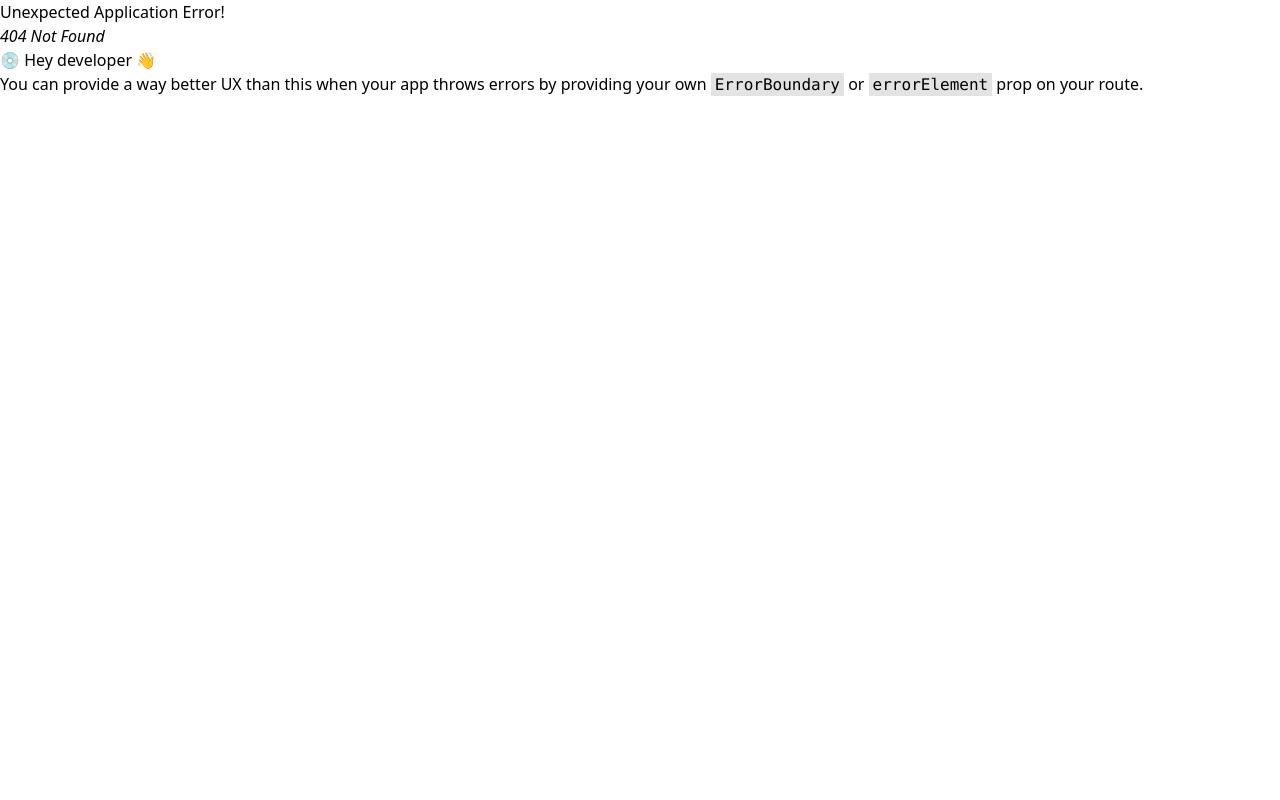
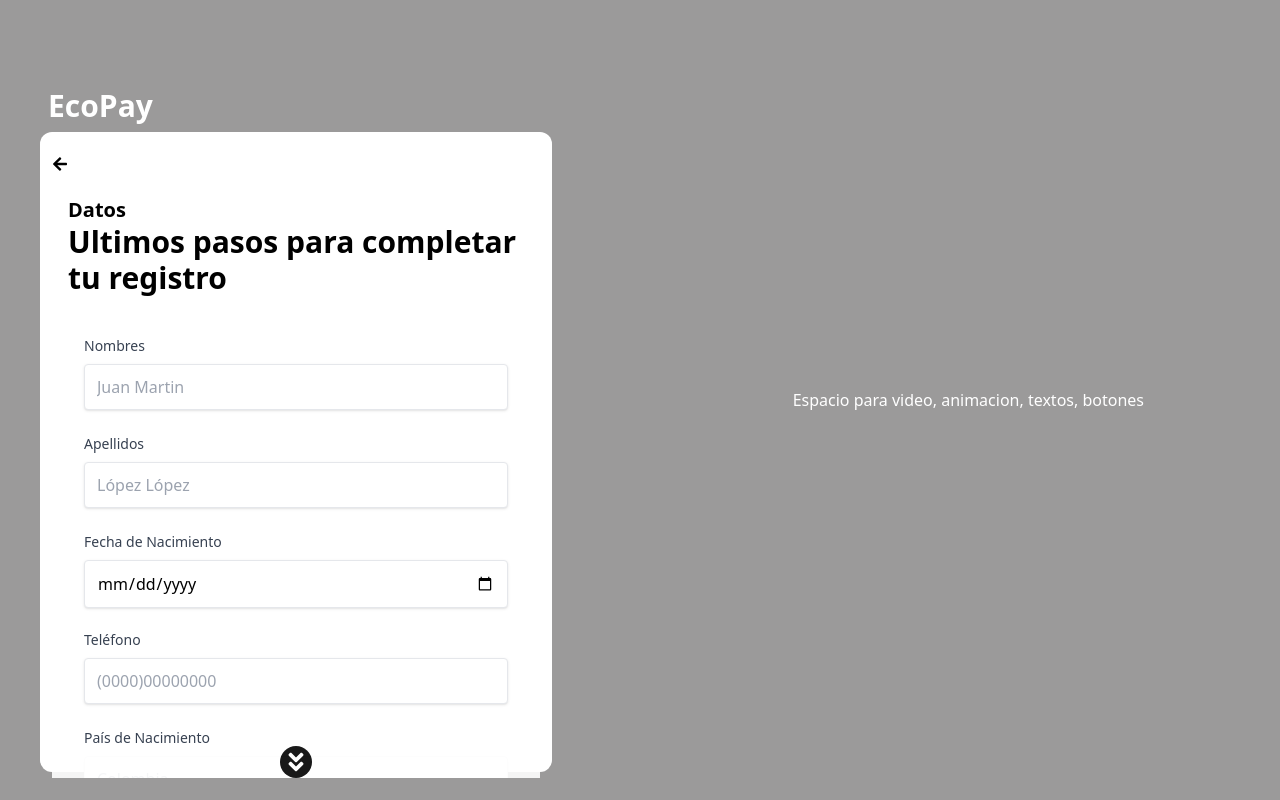
Before and after one commit to No-Country/s13-21-ft-java, a React (Vite) app in the folder Walam_Front/: page /UsersDataForm in a window 1280 px wide. Before the commit this address had no page. Built offline with nearby package versions, Linux system fonts and the light colour scheme.

Commit message:
Modificaciones varias

```diff
--- a/Walam_Front/src/Router/index.jsx
+++ b/Walam_Front/src/Router/index.jsx
@@ -4,7 +4,7 @@ import Loader from '../components/Loader/Loader'
 import { MainLayout } from '../Layouts'
 
 import {
-  Users,
+  UsersDataForm,
   OnBoarding,
   Login,
   Register,
@@ -31,10 +31,10 @@ export const router = createBrowserRouter([
       //   )
       // },
       {
-        path: '/Users',
+        path: '/UsersDataForm',
         element: (
           <Suspense fallback={<Loader />}>
-            <Users />
+            <UsersDataForm />
           </Suspense>
         )
       },
--- a/Walam_Front/src/Routes/Register/Presentation/RegisterInfo.jsx
+++ b/Walam_Front/src/Routes/Register/Presentation/RegisterInfo.jsx
@@ -58,7 +58,7 @@ export default function Register () {
         <section className='p-6 h-4/5 lg:w-2/3 max-w-lg'>
           <h1 className='text-white font-semibold text-3xl p-2 hidden lg:block'>EcoPay</h1>
           <div className='bg-white rounded-xl p-6 h-full'>
-            <Link to='/OnBoarding'><FaArrowLeft /></Link>
+            <Link to='/'><FaArrowLeft /></Link>
             <h2 className='text-xl mt-6 font-semibold'>Registro</h2>
             <h1 className='text-3xl font-semibold '>Ingresa tu correo electrónico</h1>
             <div className='w-full flex flex-col pt-6 h-[85%]'>
--- a/Walam_Front/src/Routes/Users/Component/Users.jsx
+++ /dev/null
@@ -1,9 +0,0 @@
-import Users from '../Presentation/Users'
-
-const UsersContainer = () => {
-  return (
-    <Users />
-  )
-}
-
-export default UsersContainer
--- a/Walam_Front/src/Routes/Users/Presentation/Users.jsx
+++ /dev/null
@@ -1,12 +0,0 @@
-import UsersLayout from './UsersLayout'
-import UsersInfo from './UsersInfo'
-
-const Users = () => {
-  return (
-    <UsersLayout>
-      <UsersInfo />
-    </UsersLayout>
-  )
-}
-
-export default Users
--- a/Walam_Front/src/Routes/Users/Presentation/UsersLayout.jsx
+++ /dev/null
@@ -1,8 +0,0 @@
-const UsersLayout = ({ children }) => {
-  return (
-    <div>
-      {children}
-    </div>
-  )
-}
-export default UsersLayout
--- /dev/null
+++ b/Walam_Front/src/Routes/UsersDataForm/Component/UsersDataForm.jsx
@@ -0,0 +1,9 @@
+import UsersDataForm from '../Presentation/UsersDataForm'
+
+const UsersDataFormContainer = () => {
+  return (
+    <UsersDataForm />
+  )
+}
+
+export default UsersDataFormContainer
--- /dev/null
+++ b/Walam_Front/src/Routes/UsersDataForm/Presentation/UsersDataForm.jsx
@@ -0,0 +1,12 @@
+import UsersDataFormLayout from './UsersDataFormLayout'
+import UsersDataFormInfo from './UsersDataFormInfo'
+
+const UsersDataForm = () => {
+  return (
+    <UsersDataFormLayout>
+      <UsersDataFormInfo />
+    </UsersDataFormLayout>
+  )
+}
+
+export default UsersDataForm
--- a/Walam_Front/src/Routes/Users/Presentation/UsersInfo.jsx
+++ b/Walam_Front/src/Routes/UsersDataForm/Presentation/UsersDataFormInfo.jsx
@@ -3,13 +3,13 @@ import { Formik, Form } from 'formik'
 import * as Yup from 'yup'
 import { FormButton, FormInput } from '../../../components'
 import { useNavigate } from 'react-router-dom'
-import { FaArrowLeft } from 'react-icons/fa'
+import { FaAngleDoubleDown, FaArrowLeft } from 'react-icons/fa'
 
 
-export default function UsersInfo () {
+export default function UsersDataFormInfo () {
     const navigate = useNavigate()
 
-  //Post a la API (onsubmit)
+  //Conexion a la API (onsubmit/onreset)
 
   //Validaciones
   const validationSchema = Yup.object().shape({
@@ -19,7 +19,7 @@ export default function UsersInfo () {
     phone: Yup.number().min(6,'Mínimo 6 caractares').required('Teléfono requerido'),
     country: Yup.string().min(3, 'Mínimo 3 caractares').max(20, 'Máximo 20 caracteres').required('País requerido'),
     residence: Yup.string().min(3, 'Mínimo 3 caractares').max(20, 'Máximo 20 caracteres').required('País  requerido'),
-    cuil: Yup.number().min(11,'Mínimo 11 caractares').required('CUIL requerido')
+    docNumber: Yup.number().min(6,'Mínimo 6 caractares').required('Número de documento requerido')
   })
 
   const initialValues = {
@@ -29,29 +29,35 @@ export default function UsersInfo () {
     phone: '',
     country: '',
     residence: '',
-    cuil: ''
+    docNumber: ''
   }
 
   const handleSubmit = () => {
+    navigate('/DashboardUser')
+  }
+
+  const handleDelete = () => {
     navigate('/')
   }
 
   return (
-    <div className='flex flex-row justify-between items-center lg:bg-primarygray h-screen w-screen box-border px-10 '>
-        <section className='p-6 h-4/5 lg:w-2/3 max-w-lg '>
+    <div className='flex flex-row justify-between items-center lg:bg-primarygray h-screen w-screen box-border px-10'>
+        <section className='h-4/5 lg:w-2/3 max-w-lg box-border'>
           <h1 className='text-white font-semibold text-3xl p-2 hidden lg:block'>EcoPay</h1>
-          <div className='bg-white rounded-xl p-6 h-full '>
+          <div className='bg-white rounded-xl py-6 px-3 h-full box-border'>
             <Link to='/'><FaArrowLeft /></Link>
-            <h2 className='text-xl mt-6 font-semibold'>Datos</h2>
-            <h1 className='text-3xl font-semibold '>Ultimos pasos para completar tu registro</h1>
-            <div className='w-full flex flex-col px-2 py-6 h-4/5 overflow-y-auto'>
+            <div className='pb-2 px-4'>
+              <h2 className='text-xl mt-6 font-semibold'>Datos</h2>
+              <h1 className='text-3xl font-semibold '>Ultimos pasos para completar tu registro</h1>
+            </div>
+            <div className='w-full flex flex-col py-8 h-4/5 overflow-y-auto'>
                 <Formik
                 initialValues={initialValues}
                 onSubmit={handleSubmit}
                 validationSchema={validationSchema}
                 >
                     {({ errors, values }) => (
-                        <Form className='rounded h-full flex flex-col justify-between'>
+                        <Form className='rounded h-full flex flex-col justify-between px-8'>
                             <div>
                                 <FormInput name='Nombres' type='text' placeholder='Juan Martin' errors={errors} id='name' value={values.name} />
                                 <FormInput name='Apellidos' type='text' placeholder='López López' errors={errors} id='lastname' value={values.lastname} />
@@ -59,15 +65,21 @@ export default function UsersInfo () {
                                 <FormInput name='Teléfono' type='tel' placeholder='(0000)00000000' errors={errors} id='phone' value={values.phone} />
                                 <FormInput name='País de Nacimiento' type='text' placeholder='Colombia' errors={errors} id='country' value={values.country} />
                                 <FormInput name='País de Residencia' type='text' placeholder='Colombia' errors={errors} id='residence' value={values.residence} />
-                                <FormInput name='CUIL (cambia por pais)' type='number' placeholder='00-00000000-0' errors={errors} id='cuil' value={values.cuil} />
+                                <FormInput name='Numero de Documento de Identidad' type='tel' placeholder='0000000000' errors={errors} id='docNumber' value={values.docNumber} />
                             </div>
                             <div className='flex flex-col items-center pb-3'>
                                 <FormButton text='Guardar Datos' color='bg-white' hover='hover:bg-primarygray' />
+                                <button onClick={handleDelete} className='m-3 text-center text-sm font-semibold text-red-600 hover:bg-red-600 hover:text-white rounded-lg py-2 px-4 w-full mb-16'>Eliminar Cuenta</button>
                             </div>
                         </Form>
                     )}
                 </Formik>
+                <div className='bg-white w-full sticky top-full flex justify-center opacity-90 has-tooltip'>
+                  <span className='tooltip rounded shadow-lg p-2 bg-gray-100 -mt-12'>Desplazar hacia abajo</span>
+                  <FaAngleDoubleDown className='rounded-full bg-black p-1 h-8 w-8 text-white text-center'/>
+                </div>
             </div>
+
           </div>
         </section>
         <section className='p-24 hidden lg:block text-white'>
--- /dev/null
+++ b/Walam_Front/src/Routes/UsersDataForm/Presentation/UsersDataFormLayout.jsx
@@ -0,0 +1,8 @@
+const UsersDataFormLayout = ({ children }) => {
+  return (
+    <div>
+      {children}
+    </div>
+  )
+}
+export default UsersDataFormLayout
--- a/Walam_Front/src/Routes/index.js
+++ b/Walam_Front/src/Routes/index.js
@@ -1,5 +1,5 @@
 import { lazy } from 'react'
-const Users = lazy(() => import('./Users/Component/Users'))
+const UsersDataForm = lazy(() => import('./UsersDataForm/Component/UsersDataForm'))
 const OnBoarding = lazy(() => import('./OnBoarding/Component/OnBoarding'))
 const Login = lazy(() => import('./Login/Component/Login'))
 const Register = lazy(() => import('./Register/Component/Register'))
@@ -15,7 +15,7 @@ const DashboardUser = lazy(() => import('./DashboardUser/Component/DashboardUser
 // const MyPurchases = lazy(() => import('./MyPurchases/Container/MyPurchases'))
 
 export {
-  Users,
+  UsersDataForm,
   OnBoarding,
   Login,
   Register,
--- a/Walam_Front/src/index.css
+++ b/Walam_Front/src/index.css
@@ -10,6 +10,13 @@
 }
 ::-webkit-scrollbar-thumb {
   background-color: transparent;
+}
+.tooltip {
+  @apply invisible absolute;
+}
+
+.has-tooltip:hover .tooltip {
+  @apply visible z-50;
 }
 /* :root {
   font-family: Inter, system-ui, Avenir, Helvetica, Arial, sans-serif;
```
